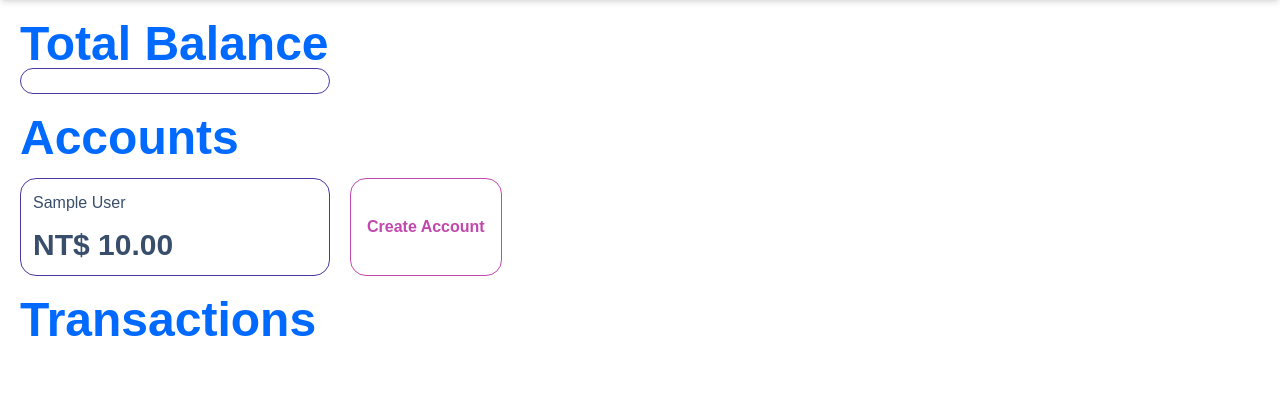
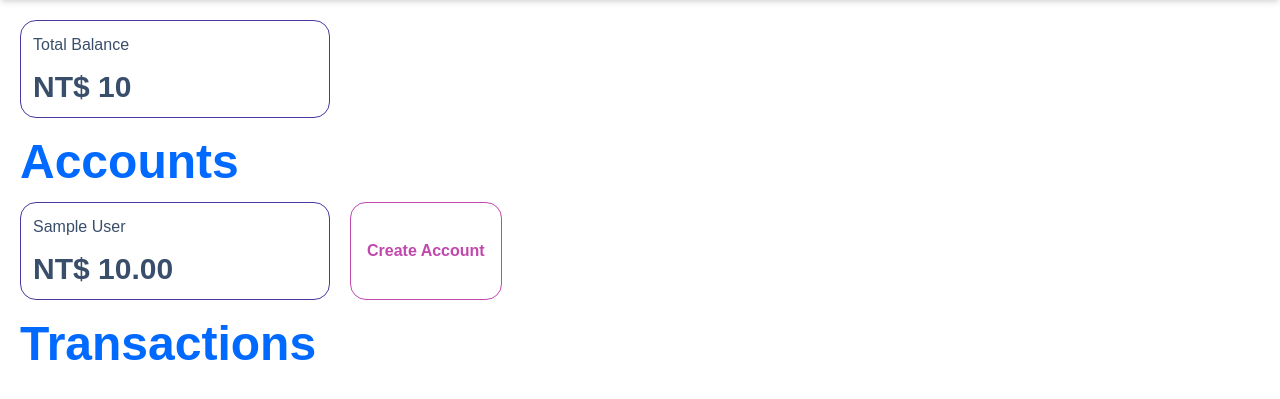
Before and after one commit to legosthes/expense-tracker, a Django app: page /accounts/1/ in a window 1280 px wide. Shown: the part 64-463 px from the top of the page. Run offline with Django 5.2, Linux system fonts and the light colour scheme; a user stored in the database is signed in; tables that the repository leaves empty hold one stand-in row (values such as "Sample post").

Commit message:
feat: shows total balance for each currency

```diff
--- a/apps/accounts/views.py
+++ b/apps/accounts/views.py
@@ -5,12 +5,16 @@ from apps.accounts.forms import AccountForm
 from django.views.decorators.http import require_POST
 from django.http import HttpResponse
 from django.urls import reverse
+from django.db.models import Sum
 
 
 # Create your views here.
 @login_required
 def accounts(request, user_id):
     accounts = Account.objects.filter(user_id=user_id)
+    total_sums = (
+        accounts.values("currency").annotate(sum=Sum("init_amount")).order_by("-sum")
+    )
     if request.POST:
         form = AccountForm(request.POST)
         account = form.save(commit=False)
@@ -18,7 +22,9 @@ def accounts(request, user_id):
         account.save()
         return redirect("accounts:accounts", user_id)
     else:
-        return render(request, "pages/accounts.html", {"accounts": accounts})
+        return render(
+            request, "pages/accounts.html", {"accounts": accounts, "sums": total_sums}
+        )
 
 
 @login_required
--- a/public/styles/style.css
+++ b/public/styles/style.css
@@ -2137,6 +2137,20 @@
       }
     }
   }
+  .hover\:border-accent {
+    &:hover {
+      @media (hover: hover) {
+        border-color: var(--color-accent);
+      }
+    }
+  }
+  .hover\:bg-accent {
+    &:hover {
+      @media (hover: hover) {
+        background-color: var(--color-accent);
+      }
+    }
+  }
   .hover\:bg-secondary {
     &:hover {
       @media (hover: hover) {
--- a/templates/pages/accounts.html
+++ b/templates/pages/accounts.html
@@ -1,8 +1,15 @@
 {%extends 'layouts/default.html' %}
 
 {%block content%}
-<h1 id="accounts-title" class="text-5xl text-primary font-bold pt-5">Total Balance</h1>
-<div class="w-1/4 border-1 border-secondary rounded-2xl p-3 flex flex-col items-left hover:bg-secondary hover:text-white transition-all duration-300 group"></div>
+<div class="flex flex-row flex-wrap gap-5 mt-5">
+    {%for sum in sums%}
+    <div class="w-1/4 border-1 border-secondary rounded-2xl p-3 flex flex-col items-left hover:bg-accent hover:border-accent hover:text-white transition-all duration-300">
+        <h1>Total Balance</h1>
+        <span class="text-3xl font-bold mt-3">{{sum.currency}} {{sum.sum}}</span>
+    </div>
+    {%endfor%}
+</div>
+
 
 <h1 id="accounts-title" class="text-5xl text-primary font-bold pt-5">Accounts</h1>
 
```
